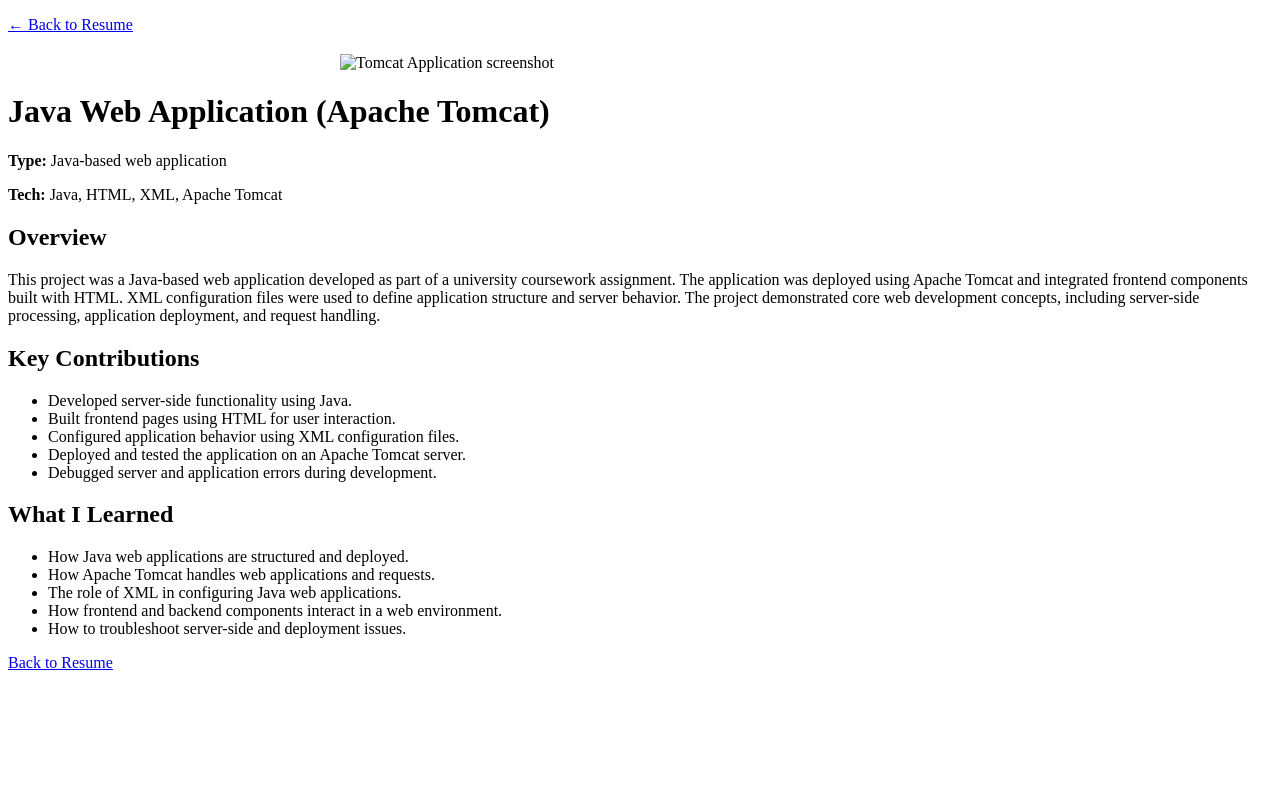
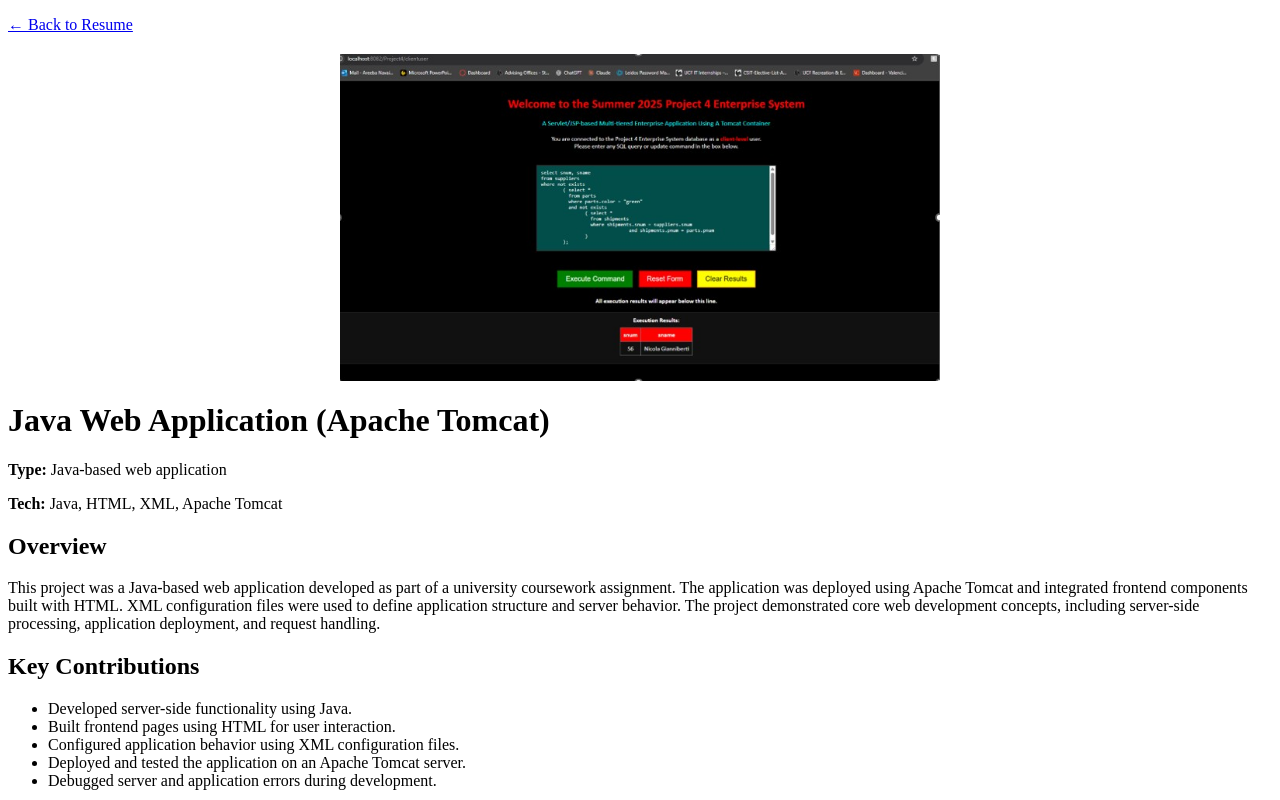
Before and after one commit to areebanavaid/areebanavaid.github.io, a plain HTML site: page Resume/Project2.html in a window 1280 px wide. Shown: the top 800 px of the page. Drawn offline with Linux system fonts and the light colour scheme.

Commit message:
Change project2 image format from PNG to JPG

```diff
--- a/Resume/Project2.html
+++ b/Resume/Project2.html
@@ -7,7 +7,7 @@
     <body>
         <p><a href="index.html">← Back to Resume</a></p>
         <img
-            src="project2.png"
+            src="project2.jpg"
             alt="Tomcat Application screenshot"
             width="600"
             style="display: block; margin: 20px auto;"
```
